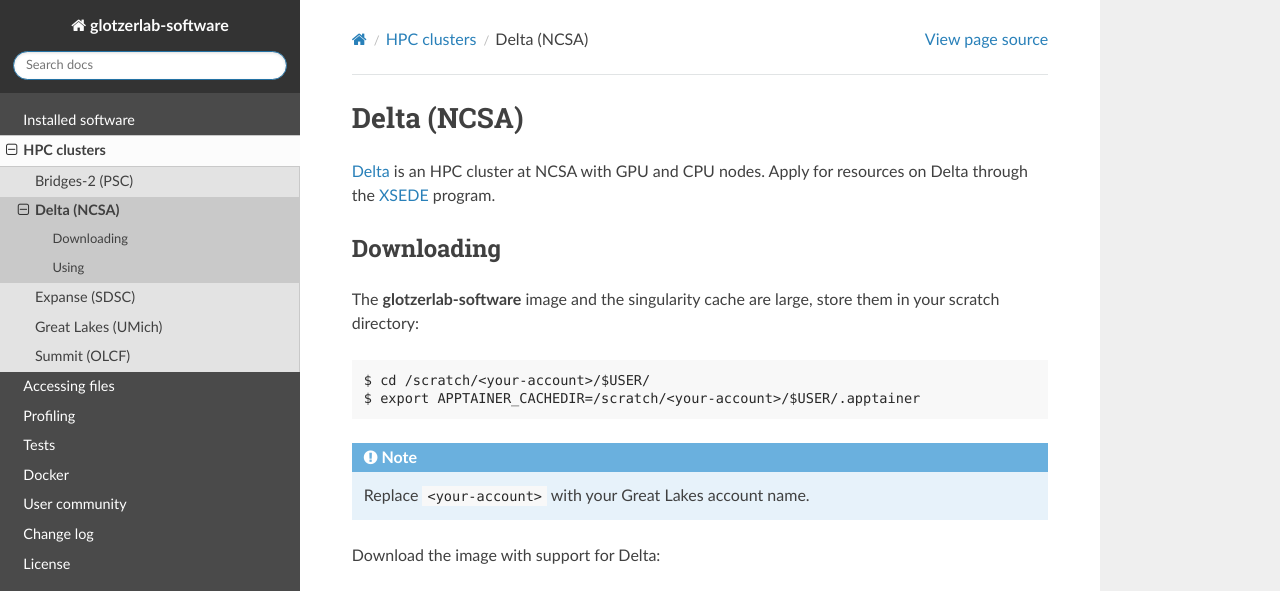
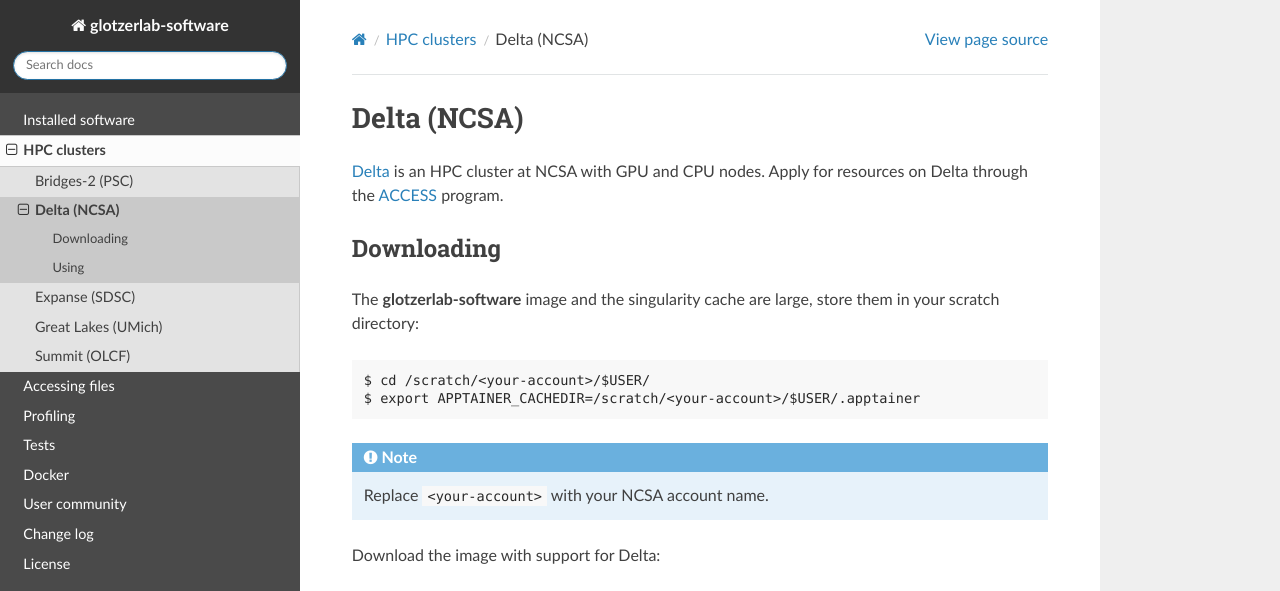
Before and after one commit to glotzerlab/software, a Sphinx documentation site: the page built from doc/clusters/delta.rst, in a window 1280 px wide and 900 px high. Shown: the top 591 px of the window. Built offline with Sphinx 7.4.7 and the Read the Docs theme 2.0.0, drawn with Linux system fonts in a browser that asks for light colours.

Commit message:
Update naming in delta cluster

```diff
--- a/doc/clusters/delta.rst
+++ b/doc/clusters/delta.rst
@@ -2,10 +2,10 @@
 ------------
 
 Delta_ is an HPC cluster at NCSA with GPU and CPU nodes. Apply for resources on Delta through
-the XSEDE_ program.
+the ACCESS_ program.
 
 .. _Delta: https://wiki.ncsa.illinois.edu/display/DSC/Delta+User+Guide
-.. _XSEDE: https://www.xsede.org/
+.. _ACCESS: https://allocations.access-ci.org
 
 Downloading
 ***********
@@ -18,7 +18,7 @@
 
 .. note::
 
-    Replace ``<your-account>`` with your Great Lakes account name.
+    Replace ``<your-account>`` with your NCSA account name.
 
 Download the image with support for Delta::
 
```
